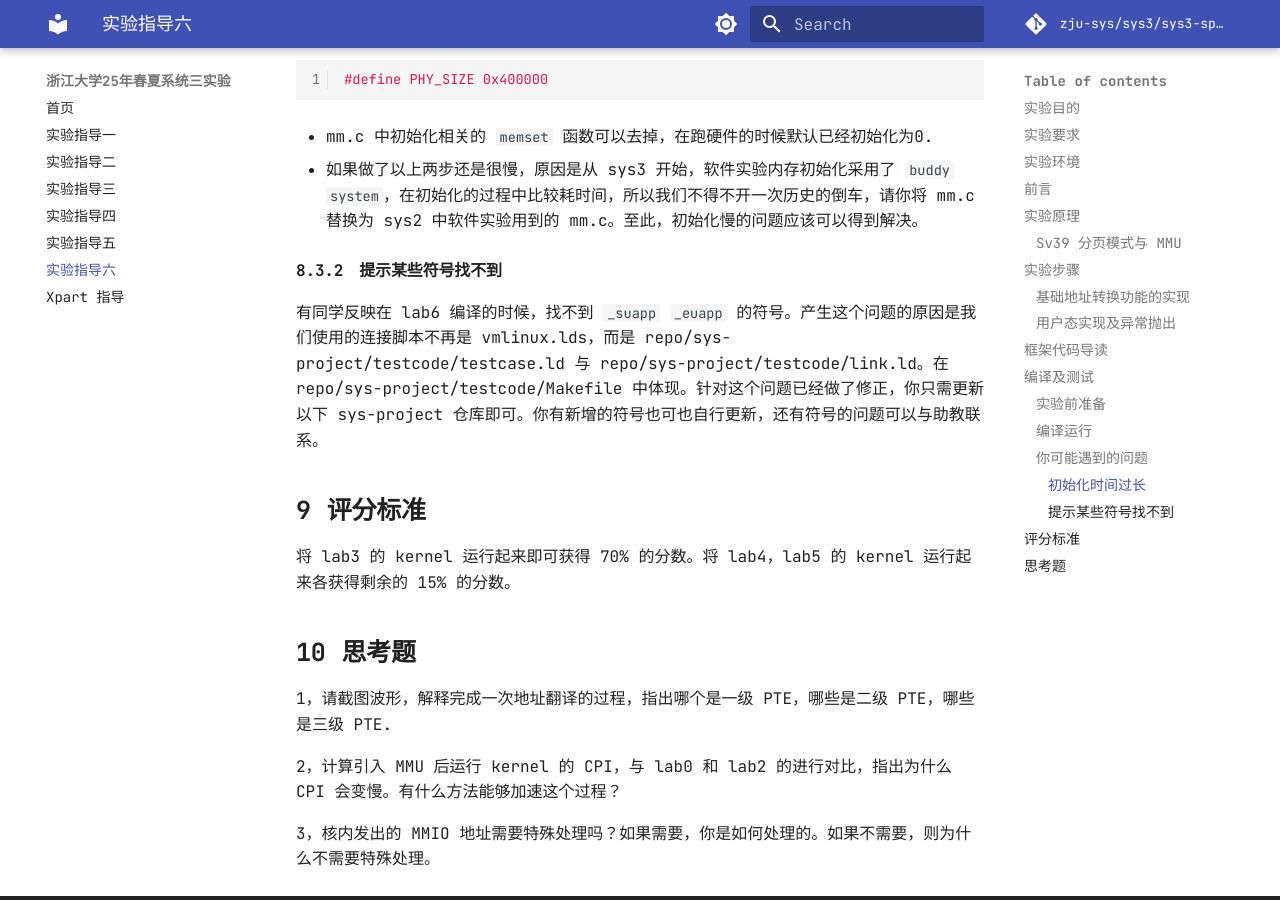
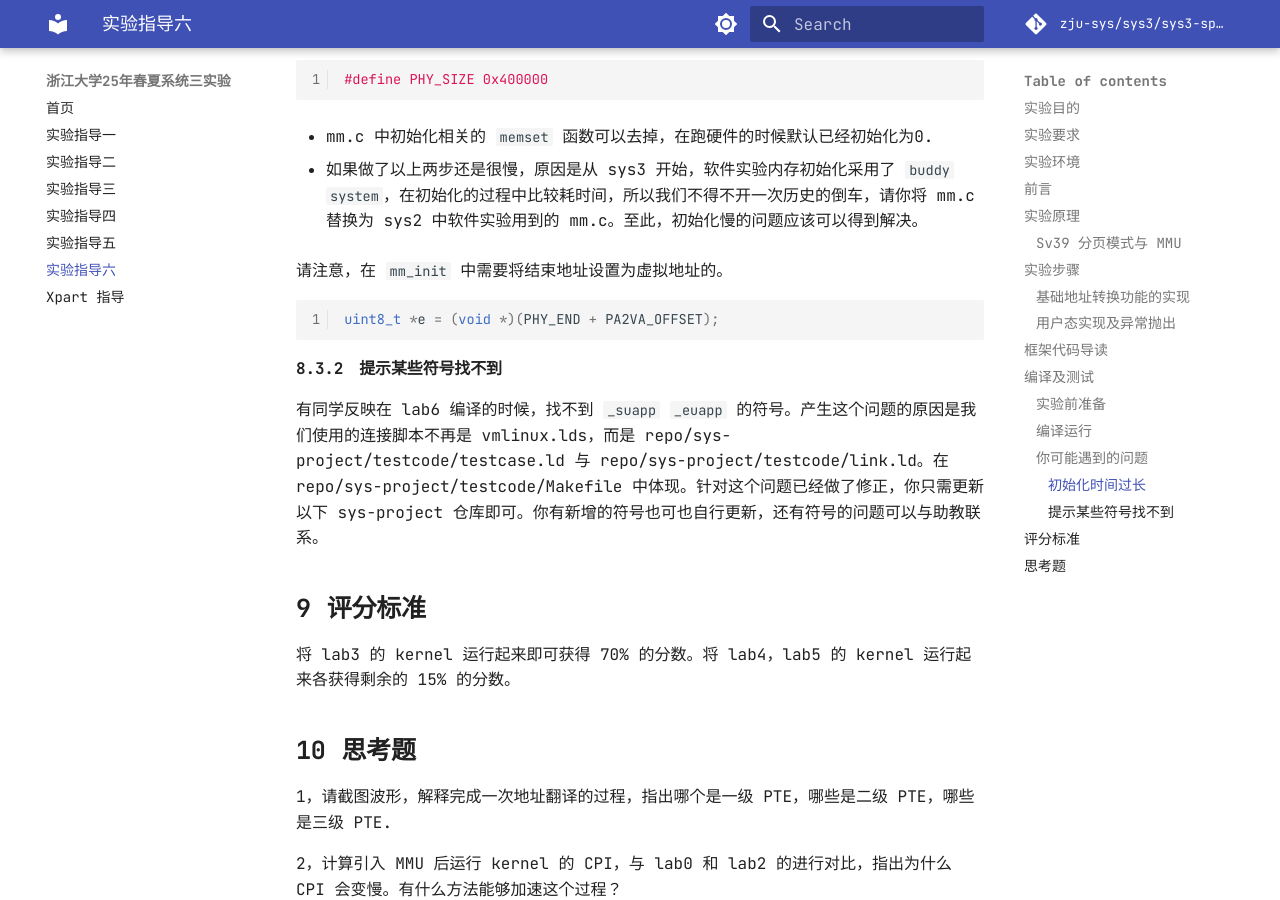
Before and after one commit to ZZC071212/computer_system, an MkDocs documentation site: the page built from docs/lab6.md, in a window 1280 px wide and 900 px high, scrolled down 9526 px. Built offline with MkDocs 1.6.1 and Material for MkDocs 9.7.7, drawn with Linux system fonts in a browser that asks for light colours.

Commit message:
docs: lab6

````diff
--- a/docs/lab6.md
+++ b/docs/lab6.md
@@ -273,6 +273,11 @@ make kernel
 
 * 如果做了以上两步还是很慢，原因是从 sys3 开始，软件实验内存初始化采用了 `buddy system`，在初始化的过程中比较耗时间，所以我们不得不开一次历史的倒车，请你将 mm.c 替换为 sys2 中软件实验用到的 mm.c。至此，初始化慢的问题应该可以得到解决。
 
+请注意，在 `mm_init` 中需要将结束地址设置为虚拟地址的。
+```c
+uint8_t *e = (void *)(PHY_END + PA2VA_OFFSET);
+```
+
 #### 提示某些符号找不到
 
 有同学反映在 lab6 编译的时候，找不到 `_suapp` `_euapp` 的符号。产生这个问题的原因是我们使用的连接脚本不再是 vmlinux.lds，而是 repo/sys-project/testcode/testcase.ld 与 repo/sys-project/testcode/link.ld。在repo/sys-project/testcode/Makefile 中体现。针对这个问题已经做了修正，你只需更新以下 sys-project 仓库即可。你有新增的符号也可也自行更新，还有符号的问题可以与助教联系。
````
Also changed, not shown: docs/xpart.md (+1 -1 lines).
